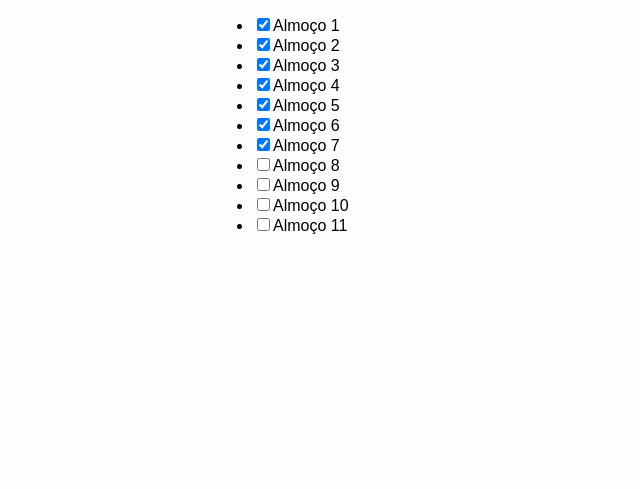
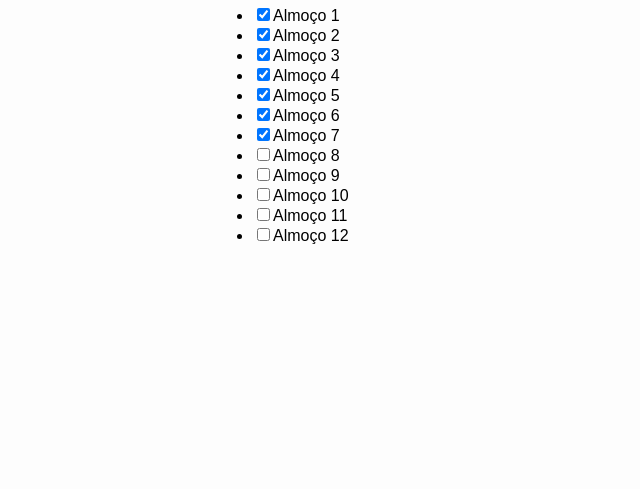
Before and after one commit to mayaraduartez/cartao-fidelidade, a plain HTML site: page meuCartao.html in a window 1280 px wide. Shown: the part 311-800 px from the top of the page, without its empty margins (317-957 px from the left). Drawn offline with Linux system fonts and the light colour scheme.

Commit message:
tela-promocoes teste

```diff
--- a/meuCartao.html
+++ b/meuCartao.html
@@ -21,6 +21,7 @@
 <li class="task"><label><input type="checkbox"><span>Almoço 9</span></label></li>
 <li class="task"><label><input type="checkbox"><span>Almoço 10</span></label></li>
 <li class="task"><label><input type="checkbox"><span>Almoço 11</span></label></li>
+<li class="task"><label><input type="checkbox"><span>Almoço 12</span></label></li>
 </div>
 </ul>
 </body>
```
